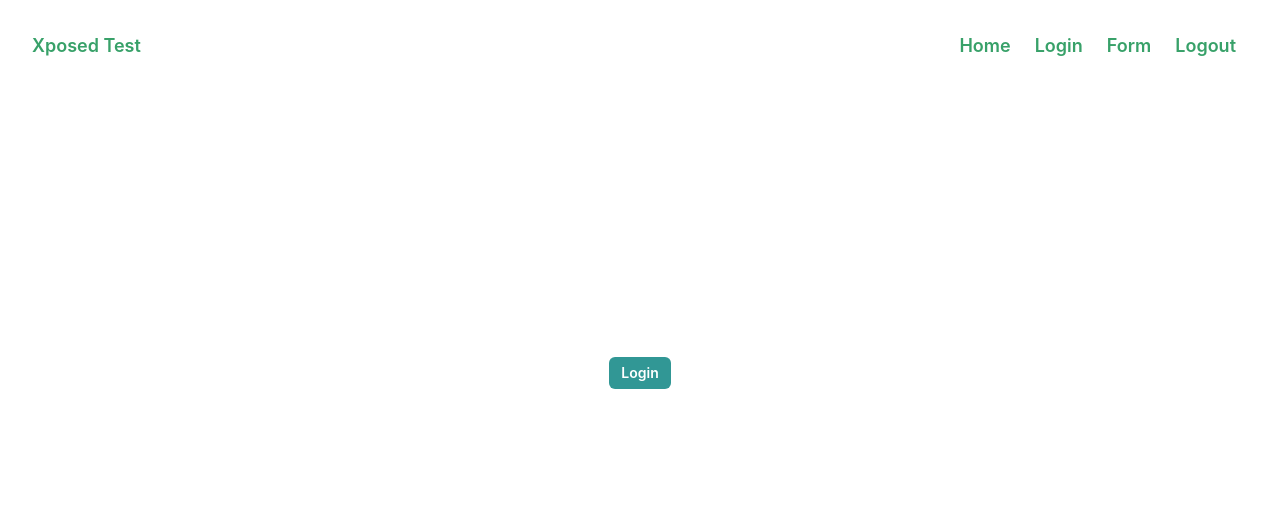
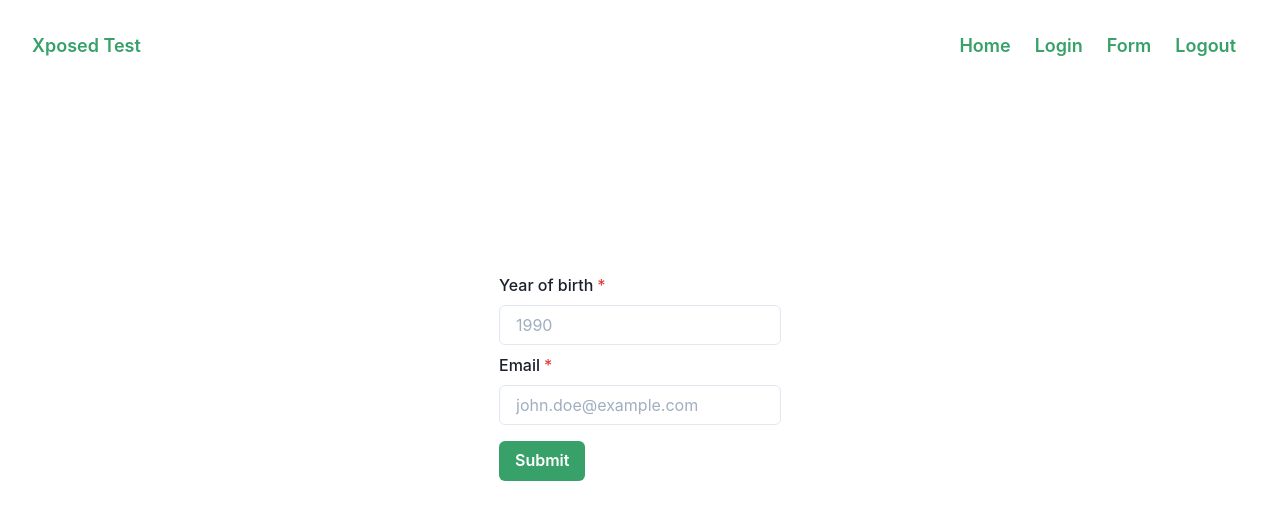
Before and after one commit to Odisseuss/xposed-test, a React (Create React App) app: page /form in a window 1280 px wide. Before the commit this address led to /login. Shown: the top 520 px of the page. Built offline with nearby package versions, Linux system fonts and the light colour scheme.

Commit message:
Complete Form and Logout pages

```diff
--- a/package.json
+++ b/package.json
@@ -16,6 +16,7 @@
     "@types/react-dom": "^16.9.10",
     "@types/react-redux": "^7.1.16",
     "@types/redux": "^3.6.0",
+    "formik": "^2.2.6",
     "framer-motion": "^3.2.2-rc.1",
     "react": "^17.0.1",
     "react-dom": "^17.0.1",
--- a/src/App.tsx
+++ b/src/App.tsx
@@ -1,4 +1,4 @@
-import React from "react";
+import React, { useState } from "react";
 import "./App.css";
 import {
   BrowserRouter as Router,
@@ -14,23 +14,22 @@ import Form from "./pages/Form";
 import Logout from "./pages/Logout";
 
 function App() {
+  const [isLogged, setIsLogged] = useState(
+    localStorage.getItem("is_logged_in")
+  );
   return (
     <ChakraProvider>
       <Router>
         <Header />
         <Switch>
           <Route exact path="/login">
-            <Login />
+            <Login setUserLoggedIn={() => setIsLogged("true")} />
           </Route>
           <Route exact path="/form">
-            {localStorage.getItem("is_logged_in") === "true" ? (
-              <Form />
-            ) : (
-              <Redirect to="/login" />
-            )}
+            {isLogged === "false" ? <Redirect to="/login" /> : <Form />}
           </Route>
           <Route exact path="/logout">
-            <Logout />
+            <Logout setUserLoggedIn={() => setIsLogged("true")} />
           </Route>
           <Route path="/">
             <Home />
--- a/src/pages/Form.tsx
+++ b/src/pages/Form.tsx
@@ -1,11 +1,128 @@
 import * as React from "react";
-import { Text, Center } from "@chakra-ui/react";
-export interface FormProps {}
+import {
+  Center,
+  FormControl,
+  FormLabel,
+  Input,
+  FormErrorMessage,
+  Button,
+} from "@chakra-ui/react";
+import { Formik, Form as FormikForm, Field } from "formik";
+import { UserRecord } from "../store/slices/records";
+import { useHistory } from "react-router-dom";
+interface FormProps {}
 
 const Form: React.FunctionComponent<FormProps> = () => {
+  const history = useHistory();
+
+  const validateBirthYear = (value: string) => {
+    let error = "";
+    value = value.trim();
+    if (!value) {
+      error = "Required";
+    } else if (isNaN(Number(value)) || value.length > 4) {
+      error = "Please enter a valid birth year";
+    }
+    return error;
+  };
+  const validateEmail = (value: string) => {
+    let error = "";
+    if (!value) {
+      error = "Required";
+    } else if (!/^[A-Z0-9._%+-]+@[A-Z0-9.-]+\.[A-Z]{2,4}$/i.test(value)) {
+      error = "Please enter a valid email address";
+    }
+    return error;
+  };
+
+  const handleFormSubmit = (
+    values: { email: string; birthYear: string },
+    actions: any
+  ) => {
+    const user = {
+      email: values.email,
+      birthYear: Number(values.birthYear),
+    };
+    const records = localStorage.getItem("data");
+    let parsedRecordsObj: UserRecord[] = [];
+    if (records) {
+      try {
+        parsedRecordsObj = JSON.parse(records) as UserRecord[];
+        if (parsedRecordsObj && Array.isArray(parsedRecordsObj)) {
+          console.log("Parsed is array");
+          parsedRecordsObj.push(user);
+          console.log(parsedRecordsObj);
+        }
+        localStorage.setItem("data", JSON.stringify(parsedRecordsObj));
+      } catch (e) {
+        console.log(e);
+        localStorage.setItem("data", JSON.stringify([user]));
+      }
+    } else {
+      localStorage.setItem("data", JSON.stringify([user]));
+    }
+    actions.resetForm({});
+    history.replace("/");
+  };
+  const checkForLocalStorageChange = React.useCallback(
+    (event) => {
+      if (event.newValue === "false") {
+        history.replace("/login");
+      }
+    },
+    [history]
+  );
+  React.useEffect(() => {
+    window.addEventListener("storage", checkForLocalStorageChange);
+
+    return () => {
+      window.removeEventListener("storage", checkForLocalStorageChange);
+    };
+  }, [checkForLocalStorageChange]);
   return (
     <Center height={"500px"}>
-      <Text>Form</Text>
+      <Formik
+        initialValues={{ email: "", birthYear: "" }}
+        onSubmit={handleFormSubmit}
+      >
+        {({ errors, touched }) => (
+          <FormikForm>
+            <FormControl
+              isRequired
+              isInvalid={errors.birthYear && touched.birthYear ? true : false}
+              my={2}
+            >
+              <FormLabel htmlFor="birthYear">Year of birth</FormLabel>
+              <Field
+                as={Input}
+                id="birthYear"
+                name="birthYear"
+                placeholder="1990"
+                validate={validateBirthYear}
+              />
+              <FormErrorMessage>{errors.birthYear}</FormErrorMessage>
+            </FormControl>
+            <FormControl
+              isRequired
+              isInvalid={errors.email && touched.email ? true : false}
+              mt={2}
+            >
+              <FormLabel htmlFor="email">Email</FormLabel>
+              <Field
+                as={Input}
+                id="email"
+                name="email"
+                placeholder="john.doe@example.com"
+                validate={validateEmail}
+              />
+              <FormErrorMessage>{errors.email}</FormErrorMessage>
+            </FormControl>
+            <Button mt={4} colorScheme="green" type="submit">
+              Submit
+            </Button>
+          </FormikForm>
+        )}
+      </Formik>
     </Center>
   );
 };
--- a/src/pages/Home.tsx
+++ b/src/pages/Home.tsx
@@ -1,5 +1,4 @@
 import * as React from "react";
-import { useSelector, useDispatch } from "react-redux";
 import {
   Table,
   Thead,
@@ -7,28 +6,41 @@ import {
   Tr,
   Th,
   Td,
-  TableCaption,
   Text,
   Center,
 } from "@chakra-ui/react";
+import { UserRecord } from "../store/slices/records";
 
 export interface HomeProps {}
 
 const Home: React.FunctionComponent<HomeProps> = () => {
   const records = localStorage.getItem("data");
-  const arrayOfRecords: string[][] = [];
+  let [arrayOfRecords, setArrayOfRecords] = React.useState(
+    new Array<UserRecord>()
+  );
+
   React.useEffect(() => {
     if (records) {
-      let parsedRecordsObj = JSON.parse(records);
-      for (let i in parsedRecordsObj) {
-        arrayOfRecords.push([i, parsedRecordsObj[i]]);
+      try {
+        let parsedRecordsObj = JSON.parse(records) as UserRecord[];
+        if (parsedRecordsObj) {
+          setArrayOfRecords(parsedRecordsObj);
+        }
+      } catch (e) {
+        console.log(e);
       }
     }
   }, [records]);
-  const renderRecords = () =>
-    records && arrayOfRecords ? (
-      <Table variant="simple">
-        <TableCaption>User Records</TableCaption>
+
+  return (
+    <React.Fragment>
+      {records && arrayOfRecords && arrayOfRecords.length > 0 ? (
+        <Center>
+          <Table
+            variant="simple"
+            width="80%"
+            style={{ border: "1px solid #eee" }}
+          >
             <Thead>
               <Tr>
                 <Th>Email</Th>
@@ -36,20 +48,22 @@ const Home: React.FunctionComponent<HomeProps> = () => {
               </Tr>
             </Thead>
             <Tbody>
-          {arrayOfRecords.map((recordPair) => (
-            <Tr>
-              <Td>{recordPair.pop()}</Td>
-              <Td>{recordPair.pop()}</Td>
+              {arrayOfRecords.map((recordObj, index) => (
+                <Tr key={index}>
+                  <Td>{recordObj.email}</Td>
+                  <Td>{recordObj.birthYear}</Td>
                 </Tr>
               ))}
             </Tbody>
           </Table>
+        </Center>
       ) : (
         <Center height={"500px"}>
           <Text>There are no records in the local storage!</Text>
         </Center>
+      )}
+    </React.Fragment>
   );
-  return <React.Fragment>{renderRecords()}</React.Fragment>;
 };
 
 export default Home;
--- a/src/pages/Login.tsx
+++ b/src/pages/Login.tsx
@@ -4,15 +4,18 @@ import { useDispatch } from "react-redux";
 import { useHistory } from "react-router-dom";
 import { logIn } from "../store/slices/auth";
 
-export interface LoginProps {}
+export interface LoginProps {
+  setUserLoggedIn: () => void;
+}
 
-const Login: React.FunctionComponent<LoginProps> = () => {
+const Login: React.FunctionComponent<LoginProps> = ({ setUserLoggedIn }) => {
   const history = useHistory();
   const dispatch = useDispatch();
   const handleLogin = () => {
     localStorage.setItem("is_logged_in", "true");
+    setUserLoggedIn();
+    dispatch(logIn());
     history.replace("/form");
-    dispatch(logIn());
   };
   return (
     <Center height={"500px"}>
--- a/src/pages/Logout.tsx
+++ b/src/pages/Logout.tsx
@@ -1,11 +1,23 @@
 import * as React from "react";
 import { Button, Center } from "@chakra-ui/react";
-export interface LogoutProps {}
+import { useHistory } from "react-router-dom";
+import { useDispatch } from "react-redux";
+import { logOut } from "../store/slices/auth";
 
-const Logout: React.FunctionComponent<LogoutProps> = () => {
+export interface LogoutProps {
+  setUserLoggedIn: () => void;
+}
+
+const Logout: React.FunctionComponent<LogoutProps> = ({ setUserLoggedIn }) => {
+  const history = useHistory();
+  const dispatch = useDispatch();
   const handleLogin = () => {
-    console.log("clicked");
+    localStorage.setItem("is_logged_in", "false");
+    setUserLoggedIn();
+    dispatch(logOut());
+    history.replace("/");
   };
+
   return (
     <Center height={"500px"}>
       <Button colorScheme="teal" size="sm" onClick={handleLogin}>
--- a/src/store/slices/records.ts
+++ b/src/store/slices/records.ts
@@ -1,6 +1,6 @@
 import { createSlice } from "@reduxjs/toolkit";
 
-interface UserRecord {
+export interface UserRecord {
   birthYear: number;
   email: string;
 }
--- a/src/store/store.ts
+++ b/src/store/store.ts
@@ -1,4 +1,3 @@
-import { create } from "domain";
 import { combineReducers, createStore } from "redux";
 import recordsReducer from "./slices/records";
 import authReducer from "./slices/auth";
```
Also changed, not shown: 1 other file (tests, documents, lock files or other folders). Lines whose indentation alone changed are shown as unchanged.
